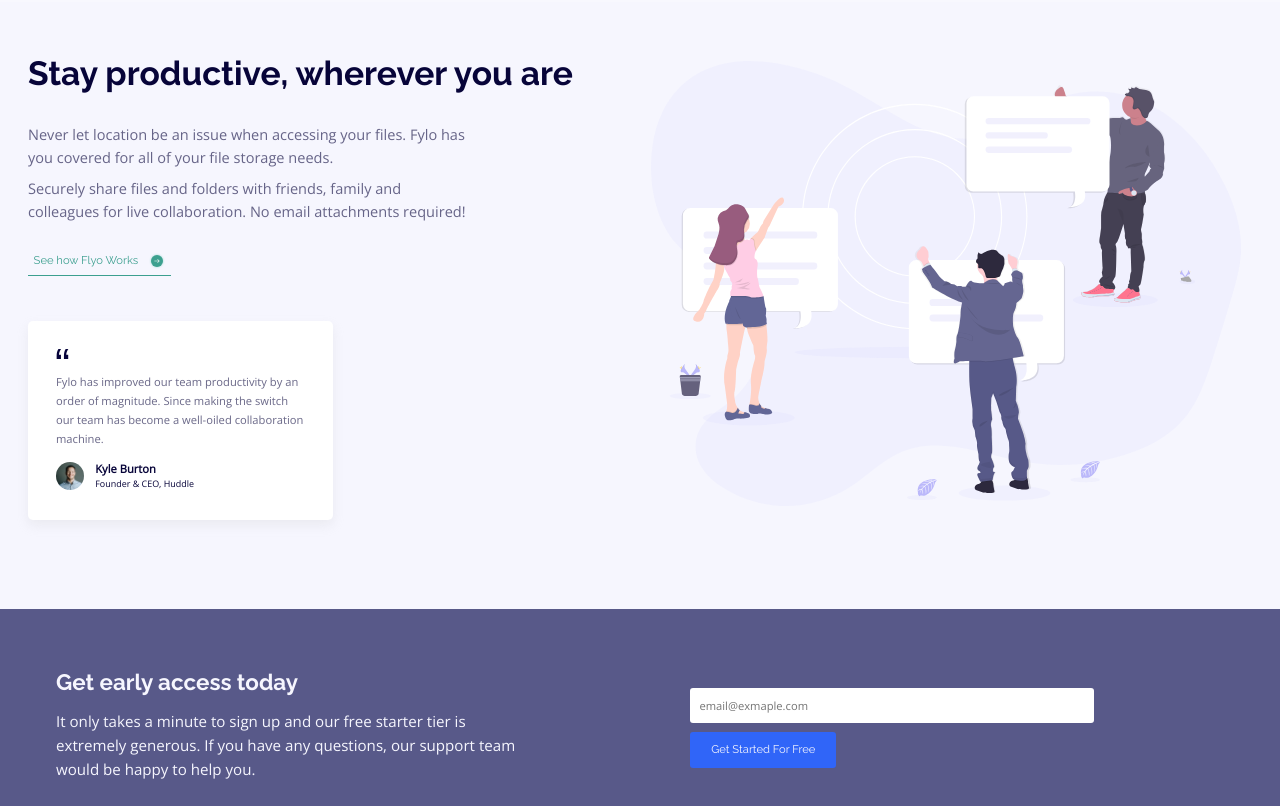
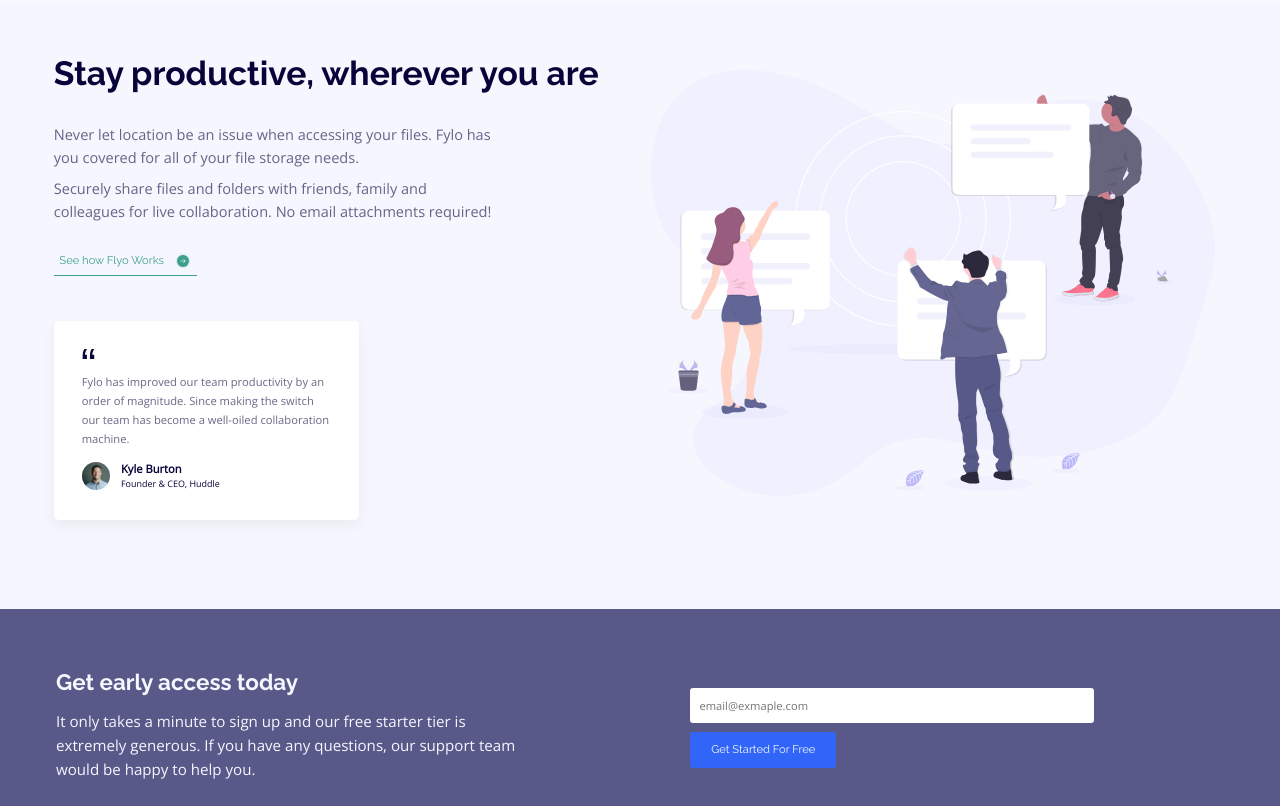
Before and after one commit to devhnry/Flyo-Landing-Page, a website built with Vite: page index.html in a window 1280 px wide. Shown: the part 872-1678 px from the top of the page. Built offline with nearby package versions, Linux system fonts and the light colour scheme.

Commit message:
Edited the Feature Section Sizing

```diff
--- a/assets/sass/pages/_home.scss
+++ b/assets/sass/pages/_home.scss
@@ -15,6 +15,7 @@
         display: grid;
         grid-template-columns: repeat(2, 1fr);
         align-items: center;
+        padding-inline: 4.8rem;
         max-width: 102.67rem;
     }
 
```
Also changed, not shown: assets/css/style.css.
